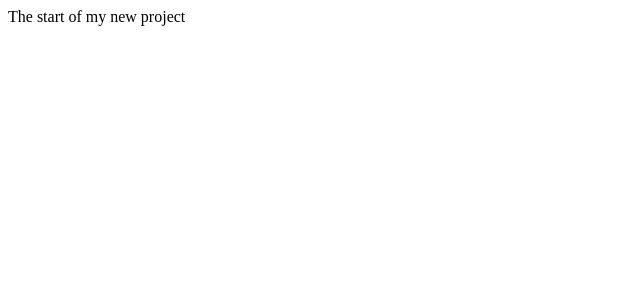
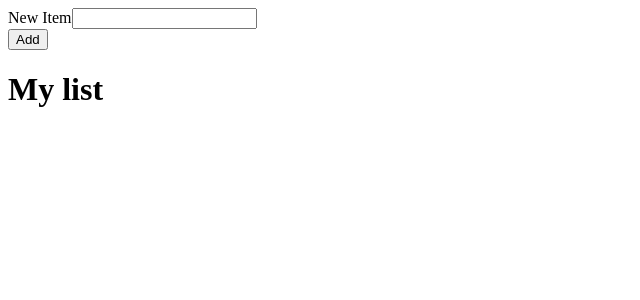
Before and after one commit to daoxi/GetEm, a React (Vite) app: page / in a window 1280 px wide. Shown: the top 300 px of the page, without its empty margins (0-640 px from the left). Built offline with nearby package versions, Linux system fonts and the light colour scheme; the HTML template or start-up script is replaced by a standard one.

Commit message:
added the basic functionalities for submitting to the list from user input

```diff
--- a/src/App.tsx
+++ b/src/App.tsx
@@ -1,3 +1,44 @@
-export default function App () {
-	return "The start of my new project"
+import { useState } from "react";
+import "./styles.css";
+
+export default function App() {
+	const [newItem, setNewItem] = useState("");
+	const [todos, setTodos] = useState<any[]>([]); //useState([]) infers the type never[] from the default value [], so don't use it in TypeScript
+
+	// the argument is an event object, just leaving it as any type for now
+	function handleSubmit(e: any) {
+		e.preventDefault(); //prevent page from refreshing
+
+		//updating the state
+		setTodos((currentTodos) => {
+			return [...currentTodos, { id: crypto.randomUUID(), title: newItem, completed: false }];
+		});
+
+		setNewItem(""); //clears the field everytime it's submitted
+	}
+
+	return (
+		<>
+			<form onSubmit={handleSubmit} className="new-item-form">
+				<div className="form-row">
+					<label htmlFor="item">New Item</label>
+					<input /* Set the value to use the state hook and update it using onChange */ value={newItem} onChange={(e) => setNewItem(e.target.value)} type="text" id="item"></input>
+				</div>
+				<button className="btn">Add</button>
+			</form>
+			<h1 className="header">My list</h1>
+			<ul className="list">
+				{todos.map((todo) => {
+					return (
+						<li key={todo.id}>
+							<label>
+								<input type="checkbox" checked={todo.completed} />
+								{todo.title}
+							</label>
+						</li>
+					);
+				})}
+			</ul>
+		</>
+	);
 }
```
Also changed, not shown: src/styles.css (added).
